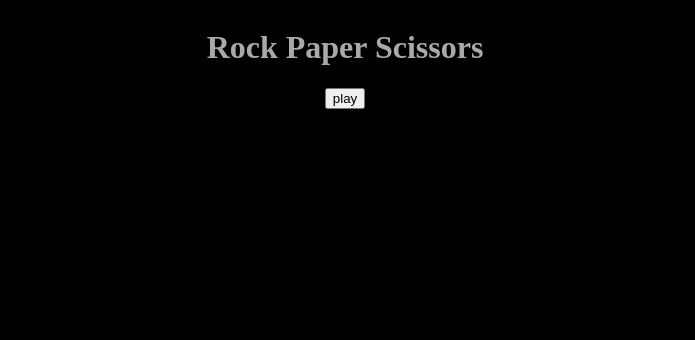
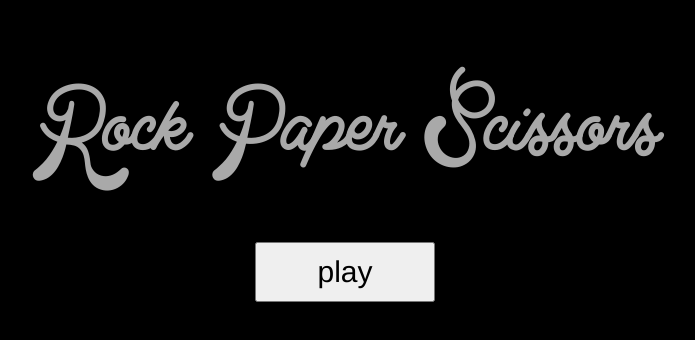
Before and after one commit to Cedrus32/Rock-Paper-Scissors, a plain HTML site: page index.html in a window 1280 px wide. Shown: the whole page, without its empty margins (295-990 px from the left). Drawn offline with Linux system fonts and the light colour scheme.

Commit message:
Add size styling to play button

```diff
--- a/index.html
+++ b/index.html
@@ -9,7 +9,7 @@
     <body>
 
         <h1 class='title'>Rock Paper Scissors</h1>
-        <button>play</button>
+        <button class='start-game'>play</button>
 
         <script src="./rps_splash.js" defer></script>
     </body>
--- a/style.css
+++ b/style.css
@@ -13,3 +13,24 @@ div#result {
     justify-content: flex-start;
     height: 200px;
 }
+
+.title {
+    font-family: 'Clear_Line', serif, sans-serif;
+    font-size: 100px;
+    font-weight: lighter;
+}
+
+.start-game {
+    font-family: 'Helvetica', 'Arial', sans-serif;
+    font-size: 30px;
+    font-weight: lighter;
+}
+
+button.start-game {
+    width: 180px;
+    height: 60px;
+}
+
+@font-face {
+    font-family: Clear_Line; src: url(./fonts/ClearLine.ttf);
+}
```
